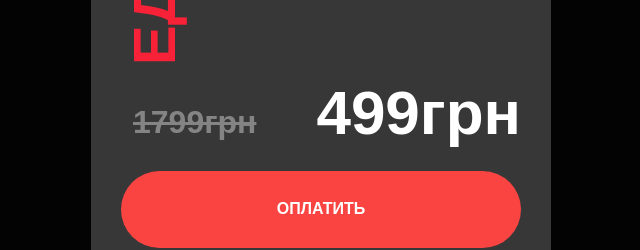
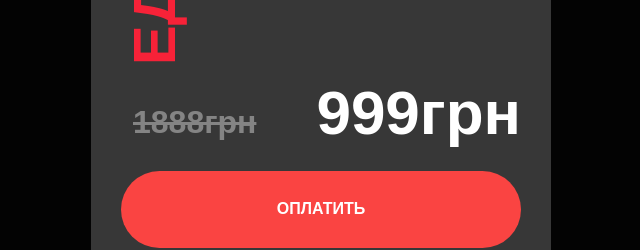
Before and after one commit to 1Denis228/COURSE, a plain HTML site: page index.html in a window 1280 px wide. Shown: the part 11656-11906 px from the top of the page, 319-959 px from the left. Drawn offline with Linux system fonts and the light colour scheme; a web font is replaced by a local one.

Commit message:
Add files via upload

```diff
--- a/index.html
+++ b/index.html
@@ -355,8 +355,8 @@
                                 </div>
                             </div>
                             <div class="course-prise">
-                                <h2>1799грн</h2>
-                                <h1>499грн</h1>
+                                <h2>1888грн</h2>
+                                <h1>999грн</h1>
                             </div>
                             <a href="https://prt.mn/aCB3_LFLFs" class="button-buy">ОПЛАТИТЬ</a>
                             <div class="quote">
```
